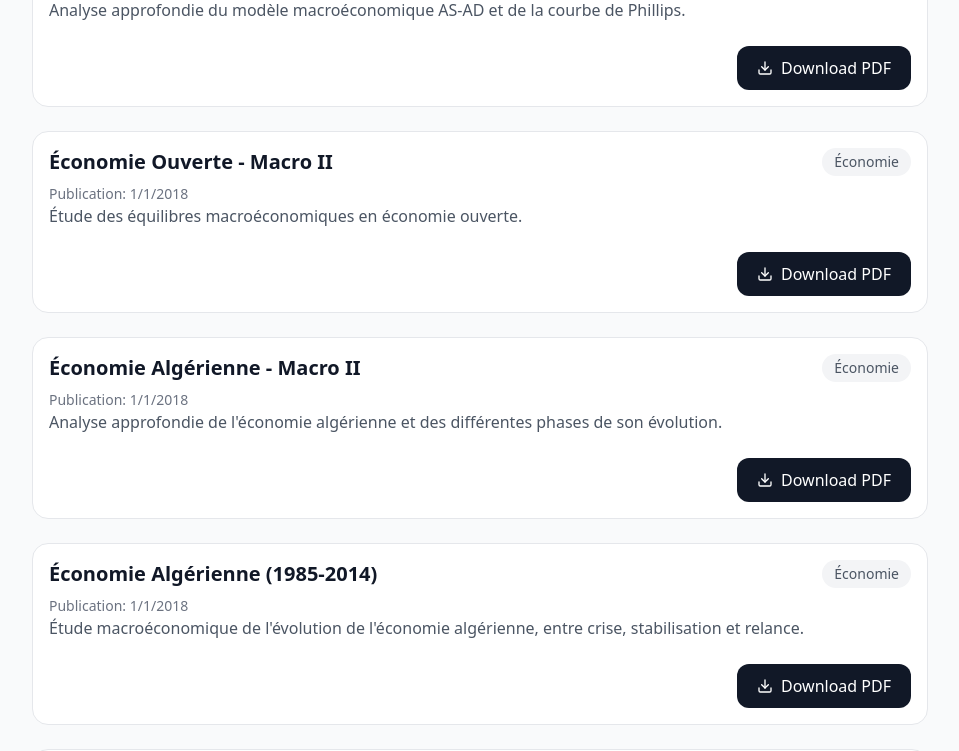
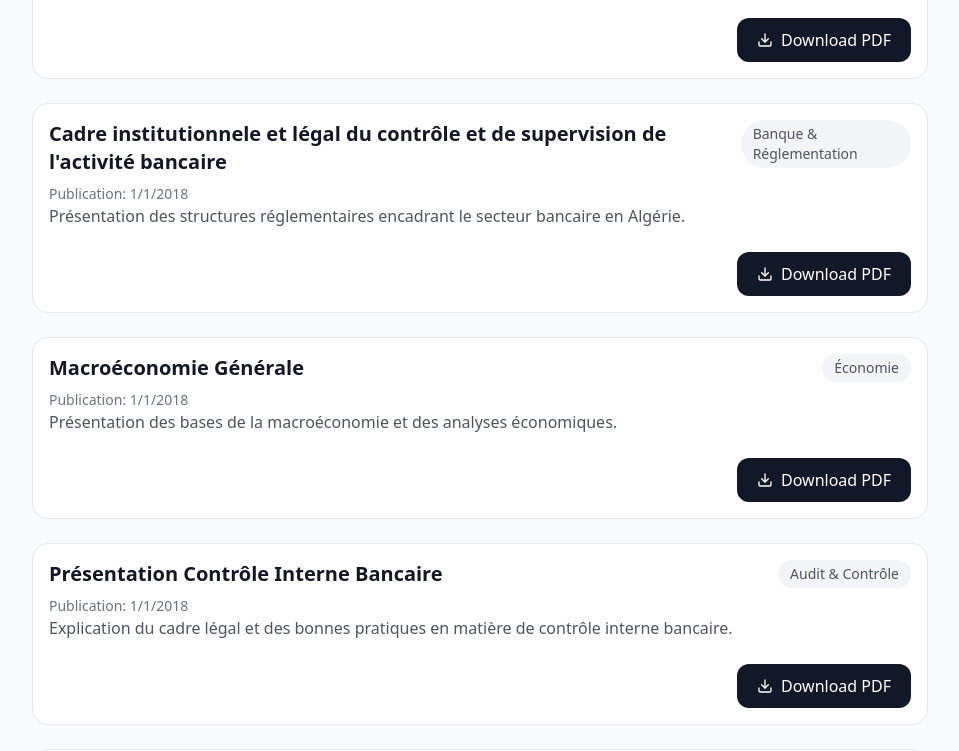
Before and after one commit to AITechNassim/mci, a React (Create React App) app: page / in a window 1280 px wide. Shown: the part 1600-2351 px from the top of the page, without its empty margins (160-1119 px from the left). Built offline with nearby package versions, Linux system fonts and the light colour scheme.

Commit message:
- add/remove/sort titles

```diff
--- a/src/App.js
+++ b/src/App.js
@@ -22,6 +22,34 @@ function App() {
     // Your articles data
     const articles = [
         {
+            "title": "Internationalisation du Capital et Industrialisation du Tiers-monde",
+            "description": "Un essai de reformulation de la problématique du sous-développement à travers l'exemple algérien.",
+            "category": "Économie monétaire",
+            "publishDate": "1981-01-01",
+            "pdfUrl": "https://drive.google.com/file/d/1n7n4LAUnzc7v1zikfgxOyoUbKI2Exh4U/view?usp=sharing"
+        },
+        {
+            "title": "Conférences sur la théorie macroéconomique - Tome 1",
+            "description": "Théories et modèles d'équilibre et de déséquilibre (Publié par l'OPU).",
+            "category": "Macroéconomie",
+            "publishDate": "2003-01-01",
+            "pdfUrl": "https://drive.google.com/file/d/1MQr2eCa_GFHE0IMymnLidI6UFpXPOEKh/view?usp=sharing"
+        },
+        {
+            "title": "Conférences sur la théorie macroéconomique - Tome 2",
+            "description": "Principales fonctions macroéconomiques du secteur réel (Publié par l'OPU).",
+            "category": "Macroéconomie",
+            "publishDate": "2003-01-01",
+            "pdfUrl": "https://drive.google.com/file/d/1Lc9O5wBr0xfUGGIdDb9VJMJ8YGWEjgX6/view?usp=sharing"
+        },
+        {
+            "title": "Conférences sur la théorie macroéconomique - Tome 3",
+            "description": "Principales fonctions macroéconomiques du secteur monétaire (Publié par l'OPU).",
+            "category": "Macroéconomie",
+            "publishDate": "2003-01-01",
+            "pdfUrl": "https://drive.google.com/file/d/1CiAW2N3C40nUjo6VslSi-2C8zs9DvSG2/view?usp=sharing"
+        },
+        {
             "title": "Politiques monétaire et macroprudentielle",
             "description": "Présentation des concepts de stabilité financière et des réglementations macroprudentielles.",
             "category": "Banque & Réglementation",
@@ -36,7 +64,7 @@ function App() {
             "pdfUrl": "https://drive.google.com/file/d/1pwN3X_WJ5iNOGxC5QkMaithAXaSo3HtV/view?usp=sharing"
         },
         {
-            "title": "Présentation cadre institutionnele et légal du contrôle et de supervision de l'activité bancaire",
+            "title": "Cadre institutionnele et légal du contrôle et de supervision de l'activité bancaire",
             "description": "Présentation des structures réglementaires encadrant le secteur bancaire en Algérie.",
             "category": "Banque & Réglementation",
             "publishDate": "2018-01-01",
@@ -50,11 +78,11 @@ function App() {
             "pdfUrl": "https://drive.google.com/file/d/1aWeVrivpHcPpKTDWGW4TI2K4mDAxhB8y/view?usp=drive_link"
         },
         {
-            "title": "Contrôle Interne Bancaire",
+            "title": "Présentation Contrôle Interne Bancaire",
             "description": "Explication du cadre légal et des bonnes pratiques en matière de contrôle interne bancaire.",
             "category": "Audit & Contrôle",
             "publishDate": "2018-01-01",
-            "pdfUrl": "https://drive.google.com/file/d/1pwN3X_WJ5iNOGxC5QkMaithAXaSo3HtV/view?usp=sharing"
+            "pdfUrl": "https://drive.google.com/file/d/17Dh47qrOdj0RGDz07OuqIK36QQOKeOFN/view?usp=sharing"
         },
         {
             "title": "Modèle AS-AD et Courbe de Phillips",
@@ -64,28 +92,7 @@ function App() {
             "pdfUrl": "https://drive.google.com/file/d/1KgnuBXG6HE2KYX9nehLgEoC09Fx2O137/view?usp=sharing"
         },
         {
-            "title": "Économie Ouverte - Macro II",
-            "description": "Étude des équilibres macroéconomiques en économie ouverte.",
-            "category": "Économie",
-            "publishDate": "2018-01-01",
-            "pdfUrl": "https://drive.google.com/file/d/1CN7mJPaiFo1a2f6Agla25THfM93FU_S5/view?usp=sharing"
-        },
-        {
-            "title": "Économie Algérienne - Macro II",
-            "description": "Analyse approfondie de l'économie algérienne et des différentes phases de son évolution.",
-            "category": "Économie",
-            "publishDate": "2018-01-01",
-            "pdfUrl": "https://drive.google.com/file/d/1ZAGlY0Mqc5rWIooSxMtADMKZxaTpgmOV/view?usp=sharing"
-        },
-        {
-            "title": "Économie Algérienne (1985-2014)",
-            "description": "Étude macroéconomique de l'évolution de l'économie algérienne, entre crise, stabilisation et relance.",
-            "category": "Économie",
-            "publishDate": "2018-01-01",
-            "pdfUrl": "https://drive.google.com/file/d/1ZAGlY0Mqc5rWIooSxMtADMKZxaTpgmOV/view?usp=sharing"
-        },
-        {
-            "title": "Évolution de l'Économie Algérienne (1985-2014)",
+            "title": "Évolution de l'Économie Algérienne (1985-2014) - Une analyse macroéconomique",
             "description": "Analyse macroéconomique des périodes de crise, de stabilisation et de relance en Algérie.",
             "category": "Économie",
             "publishDate": "2016-12-01",
@@ -99,7 +106,7 @@ function App() {
             "pdfUrl": "https://drive.google.com/file/d/1y5N9yBJ3HZ76qXmNXvdhOQnJQ44ntf6u/view?usp=sharing"
         },
         {
-            "title": "Couverture du Risque de Change",
+            "title": "Nécessité, opportunité et possibilité d’activation du mécanisme de couverture du risque de change en Algérie",
             "description": "Discussion sur la nécessité, les opportunités et la faisabilité d'un mécanisme de couverture du risque de change pour les entreprises et banques algériennes.",
             "category": "Finance internationale",
             "publishDate": "2016-03-31",
@@ -109,13 +116,6 @@ function App() {
             "title": "Mise en Place du Comité d'Audit Selon le Règlement 11-08",
             "description": "Analyse des dispositions réglementaires concernant la création du Comité d'Audit dans les banques.",
             "category": "Audit & Contrôle",
-            "publishDate": "2014-04-03",
-            "pdfUrl": "https://drive.google.com/file/d/1QnK1vIbaYRi3EVfbnT-b9JQCIiqVWGk4/view?usp=sharing"
-        },
-        {
-            "title": "Mise en Place du Comité d'Audit dans les Banques",
-            "description": "Analyse des dispositions réglementaires sur la mise en place des comités d'audit dans les banques algériennes.",
-            "category": "Audit et Gouvernance",
             "publishDate": "2014-04-03",
             "pdfUrl": "https://drive.google.com/file/d/1QnK1vIbaYRi3EVfbnT-b9JQCIiqVWGk4/view?usp=sharing"
         },
@@ -169,14 +169,14 @@ function App() {
             "pdfUrl": "https://drive.google.com/file/d/1FmoLOuCoWAQiIdEqXiTRBi6qeCFH-BIU/view?usp=sharing"
         },
         {
-            "title": "Le Comportement de Consommation",
+            "title": "La Fonction de Consommation",
             "description": "Étude macroéconomique sur la fonction de consommation et ses déterminants en Algérie.",
             "category": "Macroéconomie",
             "publishDate": "2012-02-01",
             "pdfUrl": "https://drive.google.com/file/d/1udcK3RCxkOeaIbRkyCI0XVozEoTp2-4b/view?usp=sharing"
         },
         {
-            "title": "Indépendance de la Banque d'Algérie",
+            "title": "De l'Indépendance de la Banque d'Algérie",
             "description": "Analyse des enjeux institutionnels et économiques liés à l'indépendance de la Banque d'Algérie.",
             "category": "Banque et finance",
             "publishDate": "2011-01-01",
@@ -231,34 +231,6 @@ function App() {
             "publishDate": "2007-11-01",
             "pdfUrl": "https://drive.google.com/file/d/1Lksj5XiQgG2nhcE--MQ9OVzwrneYHYD1/view?usp=sharing"
         },
-        {
-            "title": "Conférences sur la théorie macroéconomique - Tome 1",
-            "description": "Théories et modèles d'équilibre et de déséquilibre (Publié par l'OPU).",
-            "category": "Macroéconomie",
-            "publishDate": "2003-01-01",
-            "pdfUrl": "https://drive.google.com/file/d/1MQr2eCa_GFHE0IMymnLidI6UFpXPOEKh/view?usp=sharing"
-        },
-        {
-            "title": "Conférences sur la théorie macroéconomique - Tome 2",
-            "description": "Principales fonctions macroéconomiques du secteur réel (Publié par l'OPU).",
-            "category": "Macroéconomie",
-            "publishDate": "2003-01-01",
-            "pdfUrl": "https://drive.google.com/file/d/1Lc9O5wBr0xfUGGIdDb9VJMJ8YGWEjgX6/view?usp=sharing"
-        },
-        {
-            "title": "Conférences sur la théorie macroéconomique - Tome 3",
-            "description": "Principales fonctions macroéconomiques du secteur monétaire (Publié par l'OPU).",
-            "category": "Macroéconomie",
-            "publishDate": "2003-01-01",
-            "pdfUrl": "https://drive.google.com/file/d/1CiAW2N3C40nUjo6VslSi-2C8zs9DvSG2/view?usp=sharing"
-        },
-        {
-            "title": "Internationalisation du Capital et Industrialisation du Tiers-monde",
-            "description": "Un essai de reformulation de la problématique du sous-développement à travers l'exemple algérien.",
-            "category": "Économie monétaire",
-            "publishDate": "1981-01-01",
-            "pdfUrl": "https://drive.google.com/file/d/1n7n4LAUnzc7v1zikfgxOyoUbKI2Exh4U/view?usp=sharing"
-        }
     ];
 
     // Filter articles based on search term
```
Also changed, not shown: 7 other files (tests, documents, lock files or other folders).
